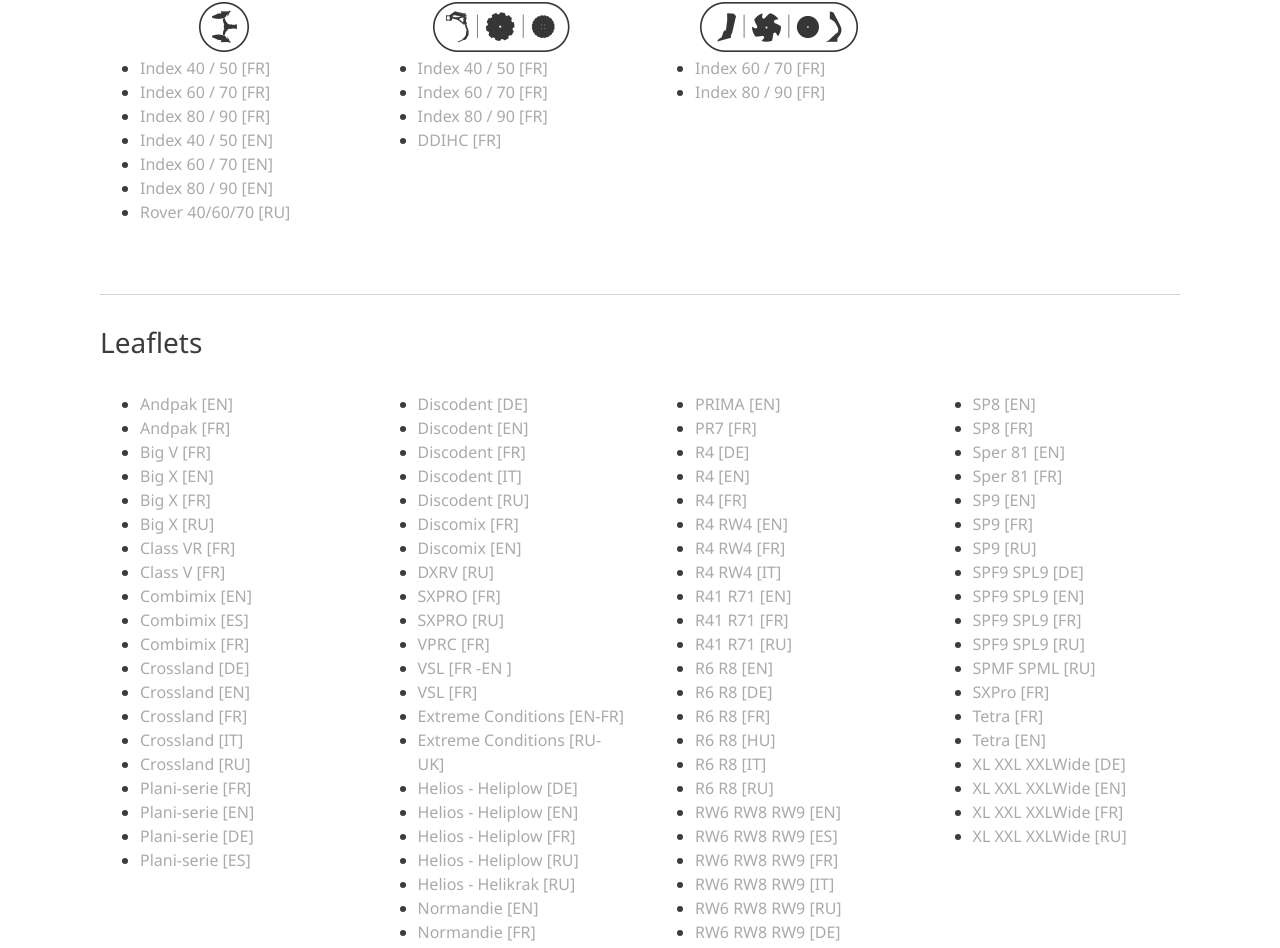
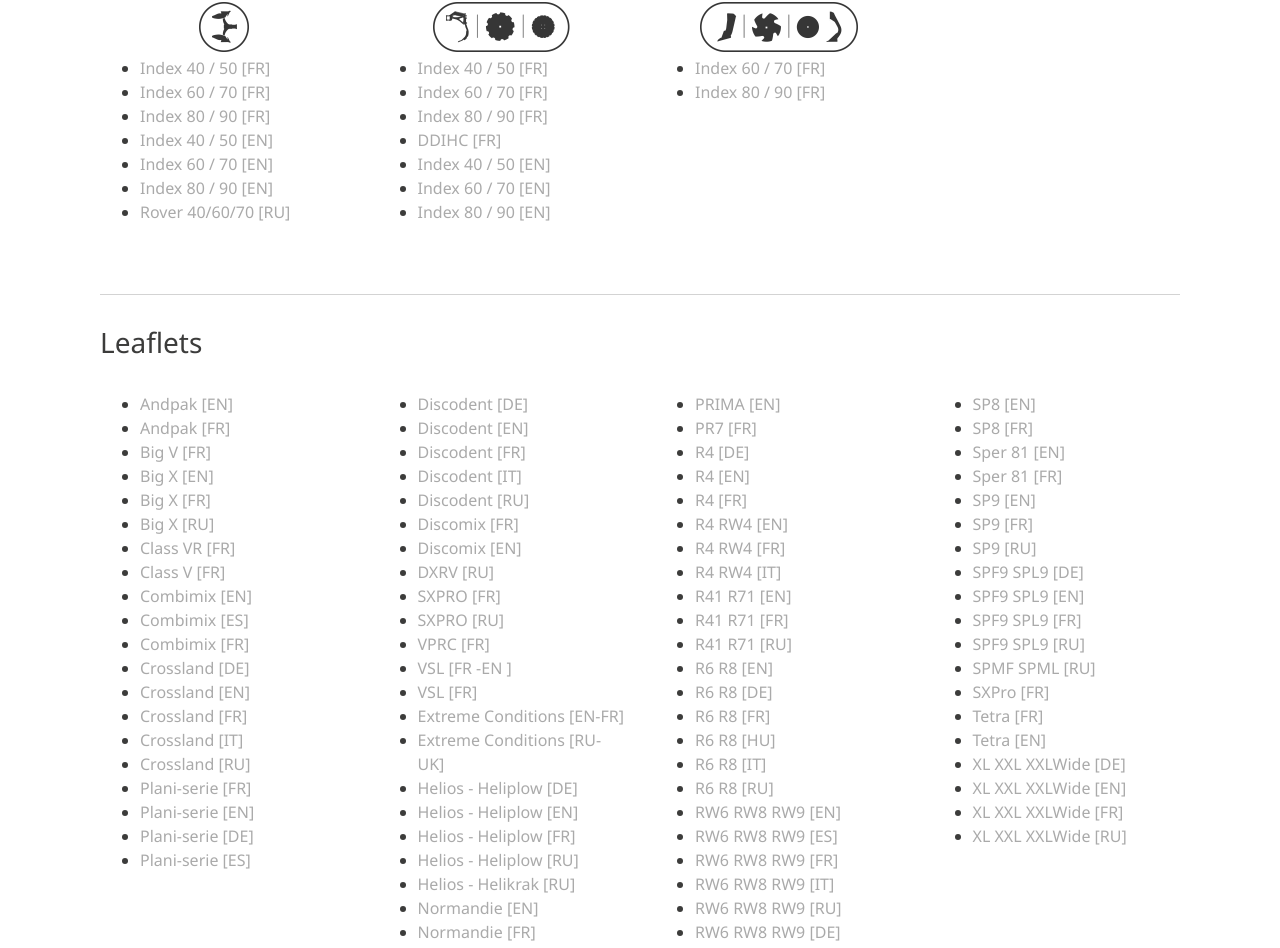
Before and after one commit to JulienYvesRICHARD/marketing.gb-group, a Vue app: page /gregoire-besson in a window 1280 px wide. Shown: the part 6085-7033 px from the top of the page. Built offline with nearby package versions, Linux system fonts and the light colour scheme.

Commit message:
Ajout des catalogues en Anglais (Leaflets index 40 à 90)

```diff
--- a/src/views/Gregoire.vue
+++ b/src/views/Gregoire.vue
@@ -648,8 +648,8 @@ export default {
               {
                 "name": "Rover 40/60/70 [RU]",
                 "link": "http://marketing.cellar.services.clever-cloud.com/leaflets/gregoire-besson/Rover-40-60-70-RU-190918.pdf"
-              },
-            ],
+              }
+            ]
           },
           {
             "key": "element2",
@@ -671,6 +671,18 @@ export default {
               {
                 "name": "DDIHC [FR]",
                 "link": "http://marketing.cellar.services.clever-cloud.com/leaflets/gregoire-besson/stubble_cultivation_DDIHC_FR_190918.pdf"
+              },
+               {
+                "name": "Index 40 / 50 [EN]",
+                "link": "http://marketing.cellar.services.clever-cloud.com/leaflets/gregoire-besson/stubble_cultivation_index_40-50_EN_191106.pdf"
+              },
+              {
+                "name": "Index 60 / 70 [EN]",
+                "link": "http://marketing.cellar.services.clever-cloud.com/leaflets/gregoire-besson/stubble_cultivation_index_60-70_EN_191106.pdf"
+              },
+              {
+                "name": "Index 80 / 90 [EN]",
+                "link": "http://marketing.cellar.services.clever-cloud.com/leaflets/gregoire-besson/stubble_cultivation_index_80-90_EN_191106.pdf"
               }
             ]
          },
```
